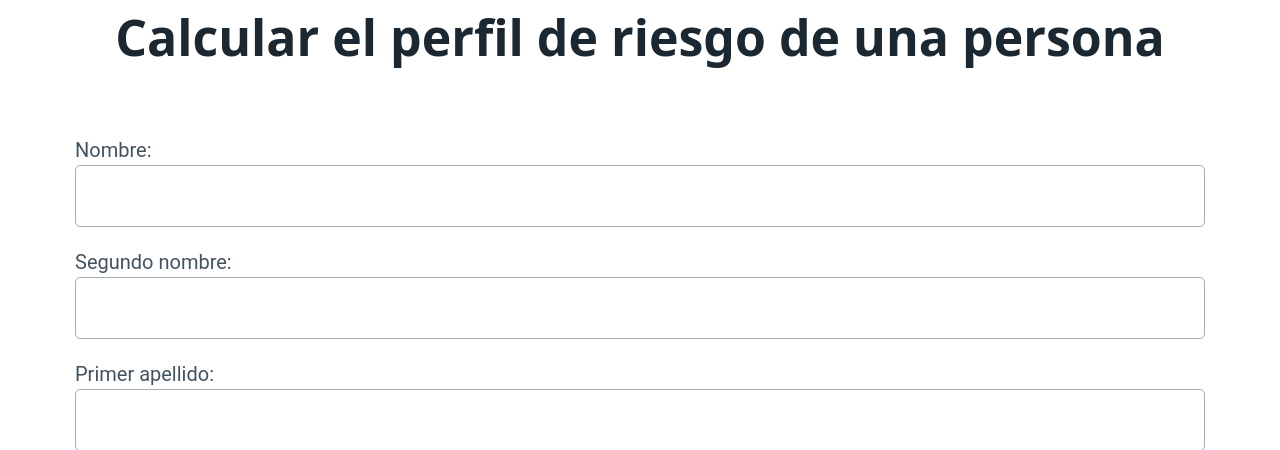
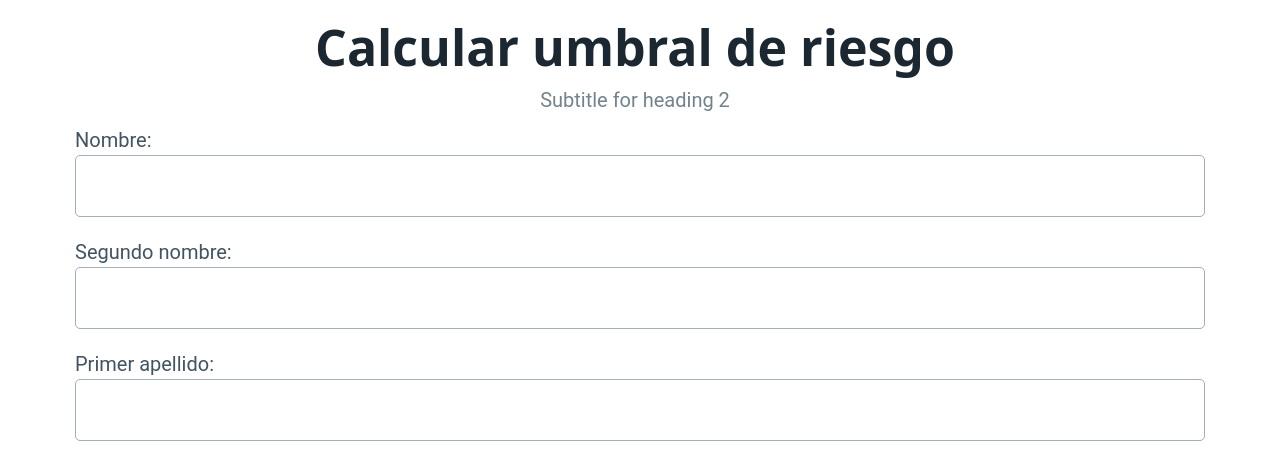
Before and after one commit to Serphp/PT, a Django app: page / in a window 1280 px wide. Shown: the top 450 px of the page. Run offline with Django 3.2, Linux system fonts and the light colour scheme.

Commit message:
update: index style

```diff
--- a/reto_2/templates/index.html
+++ b/reto_2/templates/index.html
@@ -18,11 +18,14 @@
     {% block content %}
     <section>
 
+      <hgroup>
+        <h1>Calcular umbral de riesgo</h1>
+        <h3 class="stitle">Subtitle for heading 2</h3>
+      </hgroup>
+
         <div class="container">
             <div class="row">
                 <div class="col-12">
-                    <h1> Calcular el perfil de riesgo de una persona </h1>
-
                     <form method="post">
                         {% csrf_token %}
 
```
